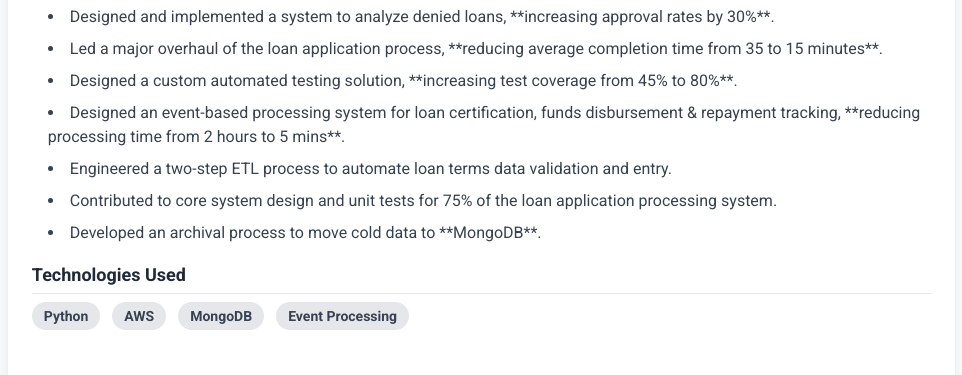
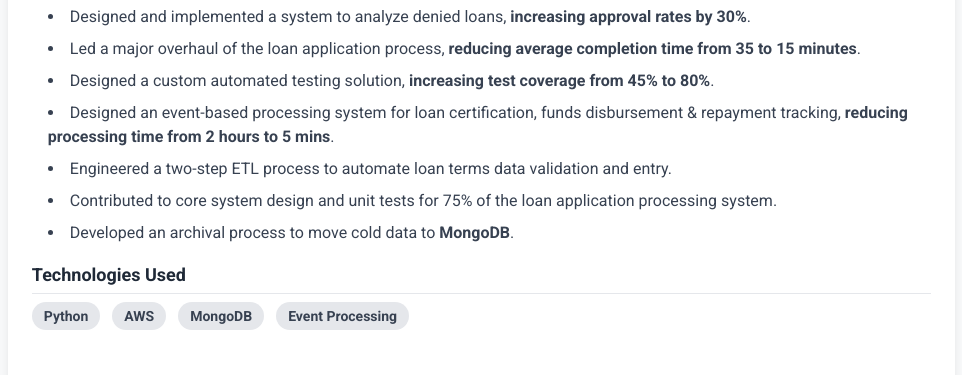
Before and after one commit to dkaushik17/dkaushik17.github.io, a plain HTML site: page index.html in a window 1280 px wide. Shown: the part 1358-1733 px from the top of the page, without its empty margins (293-1255 px from the left). Drawn offline with nearby package versions, Linux system fonts and the light colour scheme.

Commit message:
Made the text bold in the expereince section

```diff
--- a/index.html
+++ b/index.html
@@ -178,13 +178,13 @@
                                 <div>
                                     <!-- <h4 class="font-semibold text-lg text-gray-800 border-b pb-1 mb-2">Key Highlights</h4>
                                     <ul class="list-disc list-inside space-y-2 text-gray-700 ml-4">
-                                        <li>Designed and implemented a system to analyze denied loans, **increasing approval rates by 30%**.</li>
-                                        <li>Led a major overhaul of the loan application process, **reducing average completion time from 35 to 15 minutes**.</li>
-                                        <li>Designed a custom automated testing solution, **increasing test coverage from 45% to 80%**.</li>
-                                        <li>Designed an event-based processing system for loan certification, funds disbursement & repayment tracking, **reducing processing time from 2 hours to 5 mins**.</li>
+                                        <li>Designed and implemented a system to analyze denied loans, <strong>increasing approval rates by 30%</strong>.</li>
+                                        <li>Led a major overhaul of the loan application process, <strong>reducing average completion time from 35 to 15 minutes</strong>.</li>
+                                        <li>Designed a custom automated testing solution, <strong>increasing test coverage from 45% to 80%</strong>.</li>
+                                        <li>Designed an event-based processing system for loan certification, funds disbursement & repayment tracking, <strong>reducing processing time from 2 hours to 5 mins</strong>.</li>
                                         <li>Engineered a two-step ETL process to automate loan terms data validation and entry.</li>
                                         <li>Contributed to core system design and unit tests for 75% of the loan application processing system.</li>
-                                        <li>Developed an archival process to move cold data to **MongoDB**.</li>
+                                        <li>Developed an archival process to move cold data to <strong>MongoDB</strong>.</li>
                                     </ul> -->
                                 </div>
                                 <div>
@@ -221,20 +221,20 @@
                                     <h4 class="font-semibold text-lg text-gray-800 border-b pb-1 mb-2">Key Highlights
                                     </h4>
                                     <ul class="list-disc list-inside space-y-2 text-gray-700 ml-4">
-                                        <li>Designed and implemented a system to analyze denied loans, **increasing
-                                            approval rates by 30%**.</li>
-                                        <li>Led a major overhaul of the loan application process, **reducing average
-                                            completion time from 35 to 15 minutes**.</li>
-                                        <li>Designed a custom automated testing solution, **increasing test coverage
-                                            from 45% to 80%**.</li>
+                                        <li>Designed and implemented a system to analyze denied loans, <strong>increasing
+                                            approval rates by 30%</strong>.</li>
+                                        <li>Led a major overhaul of the loan application process, <strong>reducing average
+                                            completion time from 35 to 15 minutes</strong>.</li>
+                                        <li>Designed a custom automated testing solution, <strong>increasing test coverage
+                                            from 45% to 80%</strong>.</li>
                                         <li>Designed an event-based processing system for loan certification, funds
-                                            disbursement & repayment tracking, **reducing processing time from 2 hours
-                                            to 5 mins**.</li>
+                                            disbursement & repayment tracking, <strong>reducing processing time from 2 hours
+                                            to 5 mins</strong>.</li>
                                         <li>Engineered a two-step ETL process to automate loan terms data validation and
                                             entry.</li>
                                         <li>Contributed to core system design and unit tests for 75% of the loan
                                             application processing system.</li>
-                                        <li>Developed an archival process to move cold data to **MongoDB**.</li>
+                                        <li>Developed an archival process to move cold data to <strong>MongoDB</strong>.</li>
                                     </ul>
                                 </div>
                                 <div>
@@ -273,7 +273,7 @@
                                     <ul class="list-disc list-inside space-y-2 text-gray-700 ml-4">
                                         <li>Collaborated with 22 engineering teams for clients across multiple countries
                                             to identify system bottlenecks.</li>
-                                        <li>Advised on best practices for **MongoDB and MongoDB Atlas** cloud solutions.
+                                        <li>Advised on best practices for <strong>MongoDB and MongoDB Atlas</strong> cloud solutions.
                                         </li>
                                         <li>Optimized database schemas, query patterns, and index performance based on
                                             in-depth analysis of clients' requirements.</li>
@@ -314,12 +314,12 @@
                                     </h4>
                                     <ul class="list-disc list-inside space-y-2 text-gray-700 ml-4">
                                         <li>Developed a web application that increased analyst team productivity,
-                                            **reducing each analyst's daily workload by 3 hours**.</li>
+                                            <strong>reducing each analyst's daily workload by 3 hours</strong>.</li>
                                         <li>Developed a distributed web scraping service to extract pricing data from
                                             aggregators and hotel websites.</li>
                                         <li>Developed robotic process automation for price data extraction and updates,
                                             and built dashboards for real-time tracking.</li>
-                                        <li>Created a periodic report generation service using **Celery and Pandas**.
+                                        <li>Created a periodic report generation service using <strong>Celery and Pandas</strong>.
                                         </li>
                                     </ul>
                                 </div>
@@ -360,8 +360,8 @@
                                     <ul class="list-disc list-inside space-y-2 text-gray-700 ml-4">
                                         <li>Delivered 3 projects for an Ed-tech startup aimed at improving student
                                             learning and retention.</li>
-                                        <li>Developed web applications using **Django, ReactJS, and PostgreSQL**.</li>
-                                        <li>Deployed applications on **AWS services** including EC2, RDS, S3, and
+                                        <li>Developed web applications using <strong>Django, ReactJS, and PostgreSQL</strong>.</li>
+                                        <li>Deployed applications on <strong>AWS services</strong> including EC2, RDS, S3, and
                                             Route53.</li>
                                     </ul>
                                 </div>
@@ -400,7 +400,7 @@
                                     <h4 class="font-semibold text-lg text-gray-800 border-b pb-1 mb-2">Key Highlights
                                     </h4>
                                     <ul class="list-disc list-inside space-y-2 text-gray-700 ml-4">
-                                        <li>Developed two core modules using **C++ and QT** for an open-source research
+                                        <li>Developed two core modules using <strong>C++ and QT</strong> for an open-source research
                                             project (www.piper-project.eu).</li>
                                         <li>The project centered around manipulating human body models used in car crash
                                             simulations.</li>
```
